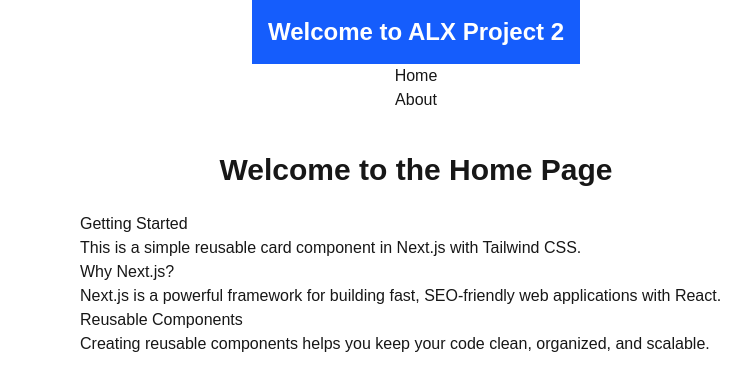
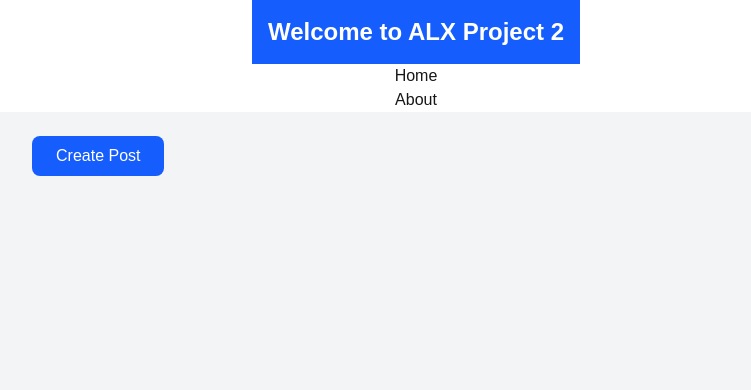
Before and after one commit to wizleriq/alx-project-0x02-setup, a Next.js app in the folder alx-project-0x02/: page /home in a window 1280 px wide. Shown: the top 390 px of the page, without its empty margins (224-975 px from the left). Built offline with nearby package versions, Linux system fonts and the light colour scheme.

Commit message:
Modal Component

```diff
--- /dev/null
+++ b/alx-project-0x02/components/common/PostModal.tsx
@@ -0,0 +1,49 @@
+import { PostModalProps } from '@/interfaces'
+import React, { useState } from 'react'
+
+const PostModal: React.FC<PostModalProps> = ({ isOpen, onClose, onSubmit }) => {
+  const [title, setTitle] = useState('');
+  const [content, setContent] = useState('');
+
+  if (!isOpen) return null;
+
+  return (
+    <div className="fixed inset-0 bg-black bg-opacity-50 flex justify-center items-center z-50">
+      <div className="bg-white rounded-lg shadow-lg p-6 w-full max-w-md">
+        <h2 className="text-2xl font-bold mb-4 text-center">Create a New Post</h2>
+
+        <input
+          type="text"
+          placeholder="Title"
+          value={title}
+          onChange={(e) => setTitle(e.target.value)}
+          className="w-full border border-gray-300 rounded-md px-4 py-2 mb-4 focus:outline-none focus:ring-2 focus:ring-blue-500"
+        />
+
+        <textarea
+          placeholder="Content"
+          value={content}
+          onChange={(e) => setContent(e.target.value)}
+          className="w-full border border-gray-300 rounded-md px-4 py-2 mb-4 h-32 resize-none focus:outline-none focus:ring-2 focus:ring-blue-500"
+        />
+
+        <div className="flex justify-between">
+          <button
+            onClick={() => { onSubmit(title, content); onClose(); }}
+            className="bg-blue-600 text-white px-4 py-2 rounded hover:bg-blue-700 transition-colors"
+          >
+            Submit
+          </button>
+          <button
+            onClick={onClose}
+            className="bg-gray-300 text-gray-700 px-4 py-2 rounded hover:bg-gray-400 transition-colors"
+          >
+            Close
+          </button>
+        </div>
+      </div>
+    </div>
+  );
+}
+
+export default PostModal;
--- a/alx-project-0x02/interfaces/index.ts
+++ b/alx-project-0x02/interfaces/index.ts
@@ -7,3 +7,8 @@ export interface CardProps {
     title: string;
     content: string;
 }
+export interface PostModalProps {
+  isOpen: boolean;
+  onClose: () => void;
+  onSubmit: (title: string, content: string) => void;
+}
--- a/alx-project-0x02/pages/home.tsx
+++ b/alx-project-0x02/pages/home.tsx
@@ -1,25 +1,76 @@
-// pages/home.tsx
-import Card from '@/components/common/Card';
+import React, { useState } from 'react'
+import Card from '@/components/common/Card'
+import { CardProps } from '@/interfaces';
+import PostModal from '@/components/common/PostModal';
 
-export default function HomePage() {
+const home: React.FC = () => {
+  const [isModalOpen, setIsModalOpen] = useState(false);
+  const [post, setPosts] = useState<CardProps[]>([]);
+
+  const handleNewPost = (title: string, content: string) => {
+    setPosts([...post, {title, content}]);
+  };
   return (
-    <div className="max-w-2xl mx-auto mt-10">
-      <h1 className="text-3xl font-bold text-center mb-6">Welcome to the Home Page</h1>
+    <div className="min-h-screen bg-gray-100 p-6">
+      <div className="max-w-3xl mx-auto">
+        {/* Create Post Button */}
+        <button
+          onClick={() => setIsModalOpen(true)}
+          className="mb-6 bg-blue-600 text-white px-6 py-2 rounded-lg hover:bg-blue-700 transition"
+        >
+          Create Post
+        </button>
 
-      <Card
-        title="Getting Started"
-        content="This is a simple reusable card component in Next.js with Tailwind CSS."
-      />
+        {/* Modal */}
+        <PostModal
+          isOpen={isModalOpen}
+          onClose={() => setIsModalOpen(false)}
+          onSubmit={handleNewPost}
+        />
 
-      <Card
-        title="Why Next.js?"
-        content="Next.js is a powerful framework for building fast, SEO-friendly web applications with React."
-      />
-
-      <Card
-        title="Reusable Components"
-        content="Creating reusable components helps you keep your code clean, organized, and scalable."
-      />
+        {/* Posts List */}
+        <div className="space-y-4">
+          {post.map((postItem, index) => (
+            <div
+              key={index}
+              className="bg-white p-4 rounded-lg shadow-md border border-gray-200"
+            >
+              <h3 className="text-xl font-semibold text-gray-800 mb-2">{postItem.title}</h3>
+              <p className="text-gray-700">{postItem.content}</p>
+            </div>
+          ))}
+        </div>
+      </div>
     </div>
   );
-}
+};
+
+
+export default home
+
+
+// // pages/home.tsx
+// import Card from '@/components/common/Card';
+
+// export default function HomePage() {
+//   return (
+//     <div className="max-w-2xl mx-auto mt-10">
+//       <h1 className="text-3xl font-bold text-center mb-6">Welcome to the Home Page</h1>
+
+//       <Card
+//         title="Getting Started"
+//         content="This is a simple reusable card component in Next.js with Tailwind CSS."
+//       />
+
+//       <Card
+//         title="Why Next.js?"
+//         content="Next.js is a powerful framework for building fast, SEO-friendly web applications with React."
+//       />
+
+//       <Card
+//         title="Reusable Components"
+//         content="Creating reusable components helps you keep your code clean, organized, and scalable."
+//       />
+//     </div>
+//   );
+// }
```
